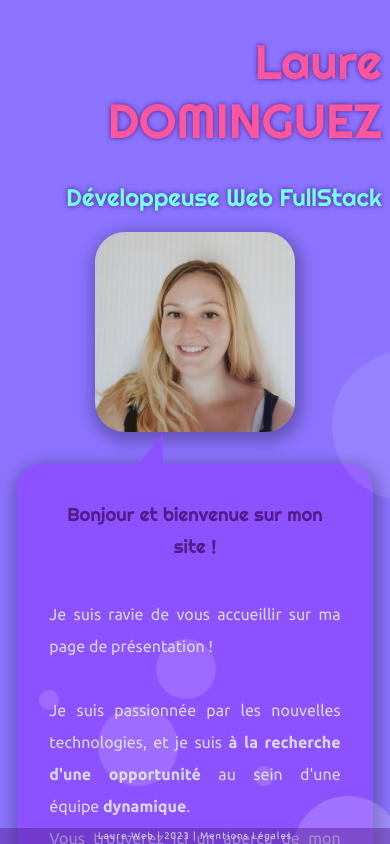
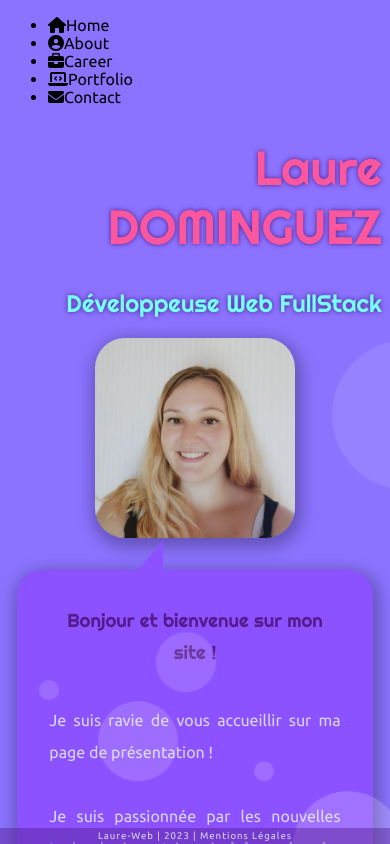
Before and after one commit to LaureDominguez/portfolio, a Next.js app: page / in a window 390 px wide. Shown: the top 844 px of the page. Built offline with nearby package versions, Linux system fonts and the light colour scheme.

Commit message:
try to upload default branch to master branch

```diff
--- a/src/app/components/Nav.tsx
+++ b/src/app/components/Nav.tsx
@@ -1,5 +1,6 @@
 'use client'
 import Link from 'next/link';
+import { isMobileOnly } from 'react-device-detect';
 import { usePathname } from 'next/navigation';
 import '@fortawesome/fontawesome-svg-core/styles.css';
 import { FontAwesomeIcon } from '@fortawesome/react-fontawesome';
@@ -10,6 +11,7 @@ import {
 	faLaptopCode,
 	faEnvelope,
 } from '@fortawesome/free-solid-svg-icons';
+import { useState } from 'react';
 
 
 const NavItem = ({
@@ -54,10 +56,20 @@ const Nav = () => {
 		{ href: '/pages/contact', icon: faEnvelope, title: 'Contact' },
 	];
 
+	const [isMenuOpen, setMenuOpen] = useState(false);
+
+		const toggleMenu = () => {
+			setMenuOpen(!isMenuOpen);
+			console.log("pouet");
+	};
+
 		return (
-		<nav className="sideNav">
-			<div className="round-container">
-				<ul className="menu">
+			<nav className={isMobileOnly ? 'burger' : 'sideNav'}>
+				{isMobileOnly ? (
+					<button className='burgerButton' onClick={toggleMenu}>Boutton</button>
+				) : null}
+					<div className={isMobileOnly ? '' : 'round-container'}>
+						<ul className={`menu ${isMenuOpen ? 'open' : 'closed'}`}>
 							{navItems.map((item, index) => (
 								<NavItem
 									key={index}
--- a/src/app/globals.css
+++ b/src/app/globals.css
@@ -1,39 +1,7 @@
+/******************* Media query *******************/
+/* Smatrphone en landscape */
 @import url("https://fonts.googleapis.com/css2?family=Ubuntu:ital,wght@0,300;0,400;0,500;0,700;1,300;1,400;1,500;1,700&display=swap");
 @import url("https://fonts.googleapis.com/css2?family=Righteous&display=swap");
-.sideNav {
-  z-index: 5000;
-  position: fixed;
-  top: 0;
-  bottom: 0;
-  right: 0;
-  left: 0;
-  background-color: var(--pastel-purple);
-  display: none;
-}
-.sideNav .round-container, .sideNav ul, .sideNav li {
-  height: 100%;
-  width: 100%;
-}
-.sideNav .round-container ul, .sideNav .round-container li, .sideNav ul ul, .sideNav ul li, .sideNav li ul, .sideNav li li {
-  display: flex;
-  flex-direction: column;
-  align-items: center;
-  justify-content: space-around;
-  margin: 0 auto;
-  padding: 0;
-  list-style: none;
-  color: var(--deep-purple);
-}
-.sideNav .round-container ul li, .sideNav .round-container li li, .sideNav ul ul li, .sideNav ul li li, .sideNav li ul li, .sideNav li li li {
-  font-size: 1.5rem;
-  border: 1px solid black;
-}
-.sideNav .round-container ul li .navIcon, .sideNav .round-container li li .navIcon, .sideNav ul ul li .navIcon, .sideNav ul li li .navIcon, .sideNav li ul li .navIcon, .sideNav li li li .navIcon {
-  margin-right: 1rem;
-}
-
-/******************* Media query *******************/
-/* Smatrphone en landscape */
 /* Tablettes */
 /* Tablettes en landscape */
 /* PC */
@@ -56,6 +24,8 @@
   }
   .sideNav .round-container ul {
     list-style: none;
+    height: auto;
+    width: auto;
     padding: 0;
     margin: 0;
     z-index: 1000;
@@ -68,6 +38,10 @@
     display: flex;
     flex-direction: column;
     justify-content: space-evenly;
+  }
+  .sideNav .round-container ul li {
+    height: auto;
+    width: auto;
   }
   .sideNav .round-container ul li a {
     display: flex;
--- a/src/app/layout.tsx
+++ b/src/app/layout.tsx
@@ -1,25 +1,25 @@
-import type { Metadata } from 'next'
-import { Inter } from 'next/font/google'
-import './globals.css'
+import type { Metadata } from 'next';
+import { Inter } from 'next/font/google';
+import './globals.css';
 
 import Nav from './components/Nav';
 import Circles from './components/CirclesBackground';
+import Footer from './components/Footer';
 
 // FontAwesome
 import { library } from '@fortawesome/fontawesome-svg-core';
 import { fas } from '@fortawesome/free-solid-svg-icons';
 import { faFontAwesome } from '@fortawesome/free-brands-svg-icons';
-import Footer from './components/Footer';
 library.add(fas, faFontAwesome);
 
-const inter = Inter({ subsets: ['latin'] })
+const inter = Inter({ subsets: ['latin'] });
 
 export const metadata: Metadata = {
-	title: 'Laure\'s website',
+	title: "Laure's website",
 	description: 'Mon portfolio',
-}
+};
 
-export default function RootLayout({ children, }: { children: React.ReactNode }) {
+export default function RootLayout({ children }: { children: React.ReactNode; }) {
 	return (
 		<html lang="en">
 			<body>
```
Also changed, not shown: package.json (+5 -2 lines), src/app/components/BurgerMenu.tsx (added, +26 -0 lines), src/app/components/_nav.scss (+7 -31 lines), 2 other files (tests, documents, lock files or other folders). Lines whose indentation alone changed are shown as unchanged.
